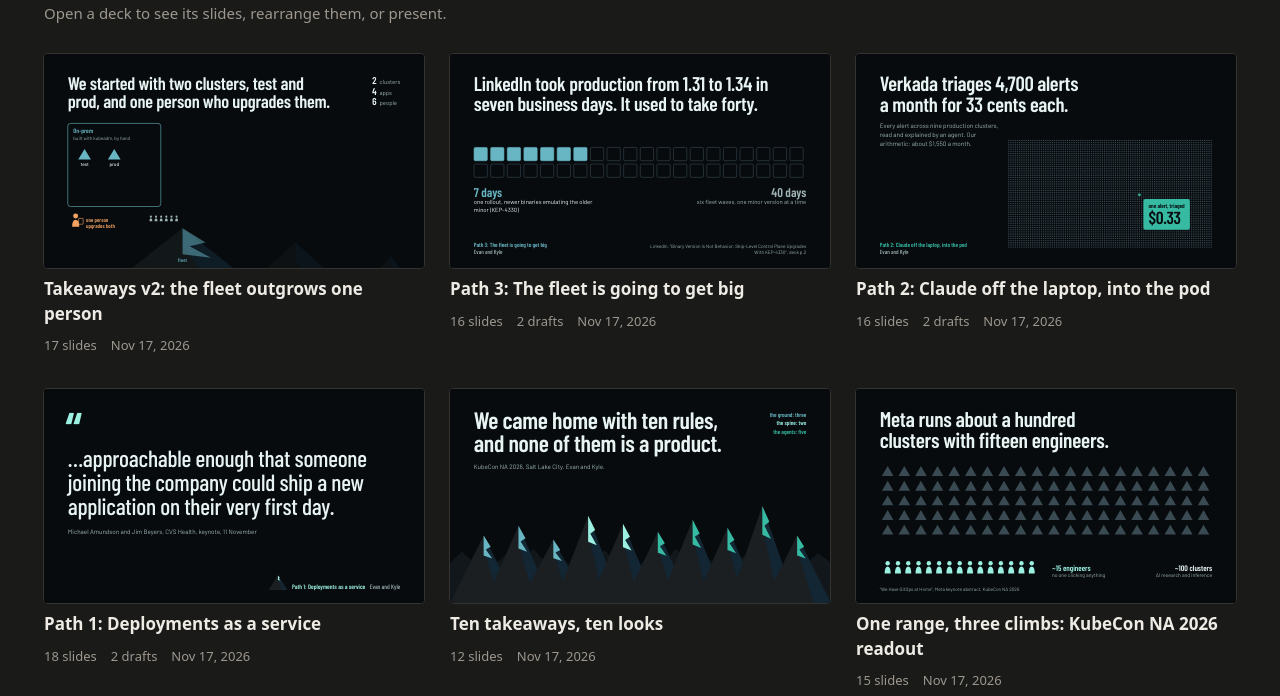
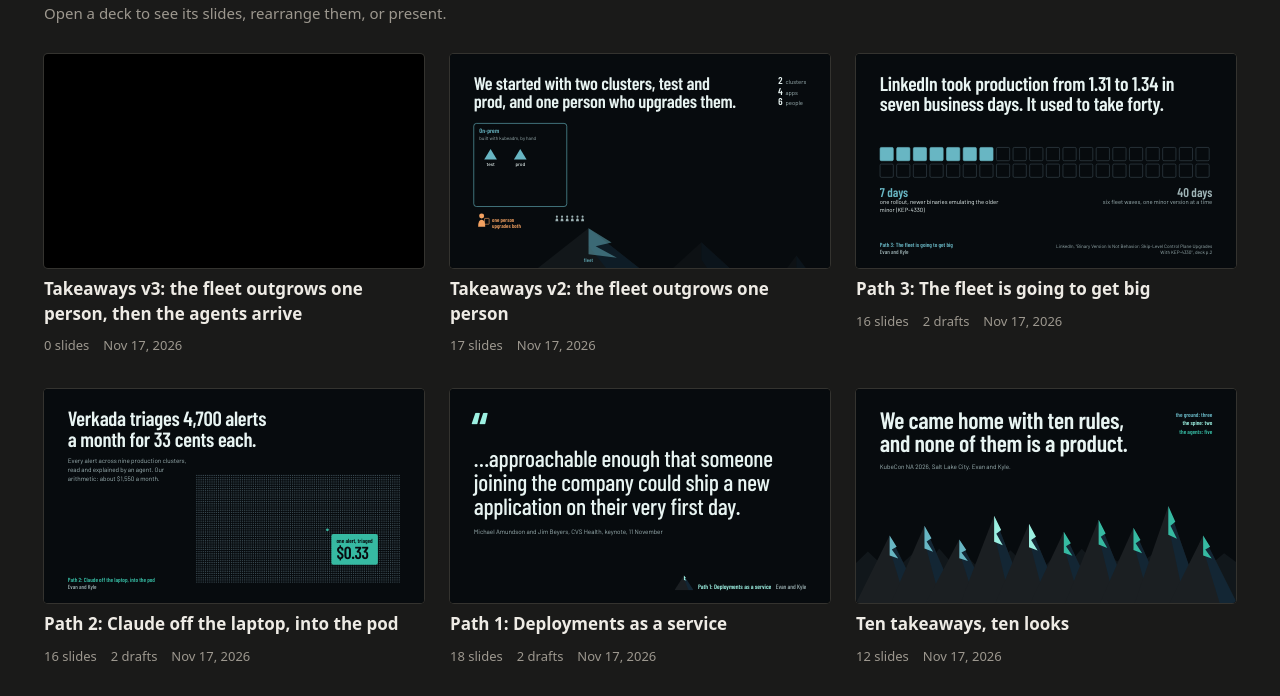
Before and after one commit to caffdev/kubecon, a plain HTML site: page docs/decks/index.html in a window 1280 px wide. Shown: the part 91-787 px from the top of the page. Drawn offline with nearby package versions, Linux system fonts and the light colour scheme.

```diff
--- a/docs/decks/index.html
+++ b/docs/decks/index.html
@@ -12,6 +12,11 @@
   <h1>Decks</h1>
   <p>Open a deck to see its slides, rearrange them, or present.</p>
   <ol class="cards">
+    <li><a class="card" href="takeaways-v3/">
+      <div class="thumb"><div class="shield"></div></div>
+      <div class="meta"><span class="title">Takeaways v3: the fleet outgrows one person, then the agents arrive</span>
+        <span class="sub"><span>0 slides</span><span>Nov 17, 2026</span></span></div>
+    </a></li>
     <li><a class="card" href="takeaways-v2/">
       <div class="thumb"><iframe name="deck:thumb" loading="lazy" tabindex="-1" title="" src="takeaways-v2/slides/two-clusters.html"></iframe><div class="shield"></div></div>
       <div class="meta"><span class="title">Takeaways v2: the fleet outgrows one person</span>
--- /dev/null
+++ b/docs/decks/takeaways-v3/theme/theme.css
@@ -0,0 +1,53 @@
+/* Takeaways v3: the fleet outgrows one person, then the agents arrive: theme
+   Placeholder values. Replace all of them with this deck's design plan
+   (narrative.md, Visual direction) before building slides. Name colors for what
+   they are in this deck's world, not "primary/secondary". */
+
+/* @import url("https://fonts.googleapis.com/css2?family=…&display=swap"); */
+
+:root {
+  /* palette: 4–6 named colors */
+  --c-ground: #e9e9e6;
+  --c-ink: #1d1d1b;
+  --c-quiet: #77756f;
+  --c-signal: #3a3a37;
+
+  /* roles the kit and slides use */
+  --bg: var(--c-ground);
+  --ink: var(--c-ink);
+  --muted: var(--c-quiet);
+  --accent: var(--c-signal);
+  --letterbox: var(--c-ground);
+
+  /* type: one or two families, chosen for this subject */
+  --font-display: Georgia, serif;
+  --font-body: system-ui, sans-serif;
+
+  /* scale at 1920×1080: body stays ≥ 28px for rooms, captions ≥ 22px */
+  --t-hero: 176px;
+  --t-1: 112px;
+  --t-2: 72px;
+  --t-3: 48px;
+  --t-body: 34px;
+  --t-small: 24px;
+
+  /* space */
+  --margin: 120px;
+  --margin-y: 96px;
+  --gutter: 40px;
+}
+
+.slide {
+  background: var(--bg);
+  color: var(--ink);
+  font: 400 var(--t-body)/1.35 var(--font-body);
+  padding: var(--margin-y) var(--margin);
+}
+.slide h1 {
+  font: 600 var(--t-1)/1 var(--font-display);
+  letter-spacing: -0.02em;
+  max-width: 16ch;
+}
+
+/* Deck-wide pieces (an annotation style, a figure caption, a data label…) go here,
+   designed for this deck. Keep one-off compositions in each slide's <style>. */
```
Also changed, not shown: docs/decks/takeaways-v3/deck.json (added, +7 -0 lines), docs/decks/takeaways-v3/index.html (added, +15 -0 lines), 1 other file.
